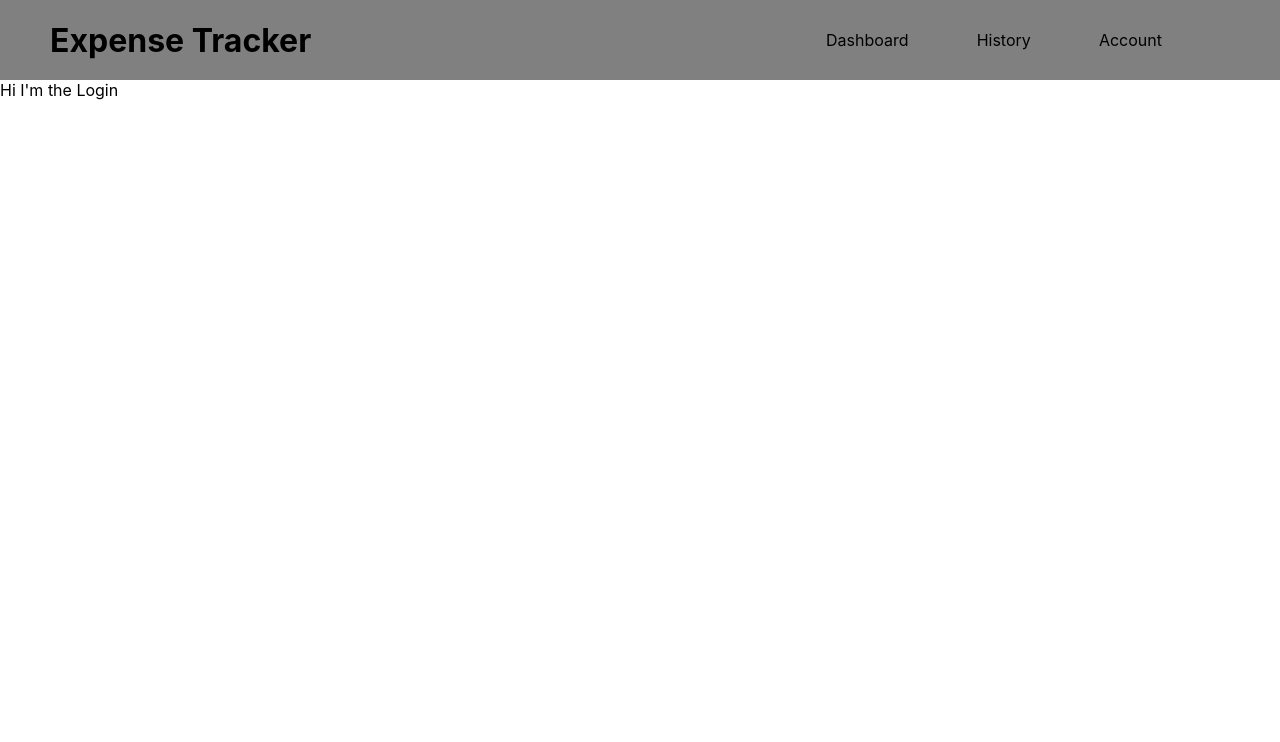
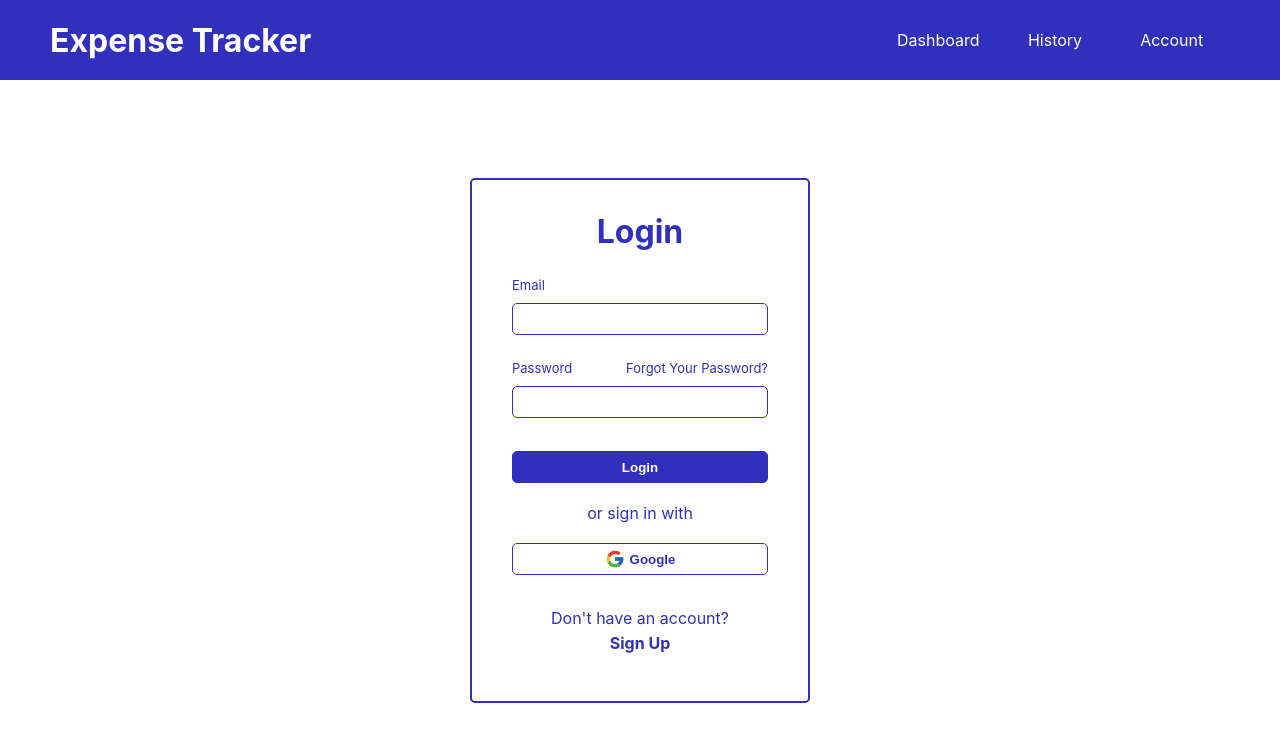
Before and after one commit to ScotttP/expense-tracker, a React (Create React App) app: page /#/ in a window 1280 px wide. Shown: the top 742 px of the page. Built offline with nearby package versions, Linux system fonts and the light colour scheme.

Commit message:
added signup and login forms

```diff
--- a/src/App.css
+++ b/src/App.css
@@ -7,3 +7,9 @@
 html {
 	scroll-behavior: smooth;
 }
+
+#content {
+	padding: 0 50px 0 50px;
+	height: 100vh;
+	/* background-color: #3030bd; */
+}
--- a/src/App.js
+++ b/src/App.js
@@ -18,6 +18,7 @@ const App = () => {
 	return (
 		<Router>
 			<Navbar></Navbar>
+			<div id="content">
 				<Switch>
 					<Route
 						exact
@@ -51,6 +52,7 @@ const App = () => {
 					<Route exact path="/Login" component={Login}></Route>
 					<Route exact path="/SignUp" component={SignUp}></Route>
 				</Switch>
+			</div>
 		</Router>
 	);
 };
--- /dev/null
+++ b/src/Components/Form.js
@@ -0,0 +1,202 @@
+import { React } from "react";
+import { Link } from "react-router-dom";
+// import Error from "../Error";
+import styled from "styled-components";
+import googleLogo from "../Assets/icons8-google.svg";
+
+const Form = (props) => {
+	const FormDiv = styled.div`
+		height: 90vh;
+
+		display: flex;
+		align-items: center;
+		justify-content: center;
+		@media only screen and (max-width: 350px) {
+			margin-top: 14px;
+		}
+	`;
+
+	const SignUpAndLoginContainer = styled.form`
+		background-color: #ffff;
+		color: #3030bd;
+		display: flex;
+		flex-direction: column;
+		border-radius: 5px;
+		align-items: center;
+
+		height: 55vh;
+		width: 25vw;
+		min-width: 340px;
+		max-width: 450px;
+		min-height: 525px;
+		max-height: 550px;
+		border: solid 2px #3030bd;
+		@media only screen and (max-width: 1500px) {
+			height: 50vh;
+			max-height: 500px;
+		}
+	`;
+
+	const FormContent = styled.div`
+		display: flex;
+		flex-direction: column;
+		align-items: center;
+		margin-top: 20px;
+		width: 20vw;
+		height: 100%;
+		min-width: 240px;
+		max-height: 550px;
+	`;
+
+	const LoginHeader = styled.h1`
+		margin: 5%;
+	`;
+
+	const FormLabels = styled.label`
+		width: 20vw;
+		min-width: 231px;
+		margin: 5%;
+		font-size: 13px;
+	`;
+
+	const FormInputs = styled.input`
+		width: 100%;
+		height: 2rem;
+		margin-top: 10px;
+		padding: 2%;
+		border: 1px solid #3030bd;
+		border-radius: 5px;
+	`;
+
+	const PasswordTextDiv = styled.div`
+		display: flex;
+		justify-content: space-between;
+	`;
+
+	const LoginButton = styled.button`
+		&:hover {
+			cursor: pointer;
+			background-color: white;
+			color: #3030bd;
+		}
+		width: 100%;
+		height: 2rem;
+		border: none;
+		border-radius: 5px;
+		background-color: #3030bd;
+		color: #fff;
+		border: 1px #3030bd solid;
+		transition: 0.3s;
+	`;
+
+	const GoogleButton = styled.button`
+		&:hover {
+			cursor: pointer;
+			background-color: #3030bd;
+			color: #fff;
+		}
+		display: flex;
+		justify-content: center;
+		align-items: center;
+		width: 100%;
+		height: 2rem;
+		border: none;
+		border-radius: 5px;
+		color: #3030bd;
+		background-color: #ffff;
+		border: 1px #3030bd solid;
+		transition: 0.3s;
+	`;
+
+	const GoogleLogo = styled.img`
+		width: 20px;
+		height: 20px;
+		margin-right: 5px;
+	`;
+
+	const DontHaveAnAccount = styled.p`
+		margin: 5% 2% 2% 2%;
+	`;
+
+	return (
+		<FormDiv>
+			{/* <span id="line"></span> */}
+			<SignUpAndLoginContainer>
+				<FormContent>
+					<LoginHeader>{props.formType}</LoginHeader>
+					<FormLabels>
+						Email
+						<br></br>
+						<FormInputs
+							id="loginEmailInput"
+							type="email"
+							// onChange={(e) => props.handleChange(e)}
+						></FormInputs>
+					</FormLabels>
+					<FormLabels>
+						<PasswordTextDiv>
+							Password
+							<Link
+								style={{ textDecoration: "none", color: "#3030bd" }}
+								to="/ForgotPassword"
+							>
+								Forgot Your Password?
+							</Link>
+						</PasswordTextDiv>
+
+						<FormInputs
+							id="loginPasswordInput"
+							type="password"
+							// onChange={(e) => props.handleChange(e)}
+						></FormInputs>
+					</FormLabels>
+					{/* <Error errors={props.errors} /> */}
+					<br></br>
+
+					<LoginButton
+					// onClick={(e) => props.loginWithEmail(e)}
+					>
+						<b>Login</b>
+					</LoginButton>
+					<br></br>
+					<p>or sign in with</p>
+					<br></br>
+					<GoogleButton
+					//onClick={(e) => props.loginWithGoogle(e)}
+					>
+						<GoogleLogo src={googleLogo}></GoogleLogo>
+						<b>Google</b>
+					</GoogleButton>
+					<br></br>
+					{props.formType === "Login" ? (
+						<>
+							<DontHaveAnAccount>Don't have an account?</DontHaveAnAccount>
+							<Link style={{ textDecoration: "none" }} to="/SignUp">
+								<b
+									// onClick={props.resetErrors}
+									style={{ textDecoration: "none", color: "#3030bd" }}
+								>
+									Sign Up
+								</b>
+							</Link>
+						</>
+					) : (
+						<>
+							<DontHaveAnAccount>Already Have An Account?</DontHaveAnAccount>
+							<Link style={{ textDecoration: "none" }} to="/Login">
+								<b
+									// onClick={props.resetErrors}
+									style={{ textDecoration: "none", color: "#3030bd" }}
+								>
+									Login
+								</b>
+							</Link>
+						</>
+					)}
+				</FormContent>
+			</SignUpAndLoginContainer>
+		</FormDiv>
+	);
+};
+
+export default Form;
--- a/src/Components/Login.js
+++ b/src/Components/Login.js
@@ -1,7 +1,8 @@
-import React from "react";
+import { React } from "react";
+import Form from "./Form";
 
-const Login = () => {
-	return <div id="login">Hi I'm the Login</div>;
+const Login = (props) => {
+	return <Form formType="Login"></Form>;
 };
 
 export default Login;
--- a/src/Components/Navbar.js
+++ b/src/Components/Navbar.js
@@ -2,12 +2,13 @@ import React, { useState } from "react";
 import { Link } from "react-router-dom";
 import styled from "styled-components";
 import { FontAwesomeIcon } from "@fortawesome/react-fontawesome";
-import { faBars } from "@fortawesome/free-solid-svg-icons";
+import { faBars, faTimes } from "@fortawesome/free-solid-svg-icons";
 
 const NavbarHeader = styled.header`
 	display: flex;
 	justify-content: space-between;
-	background-color: grey;
+	background-color: #3030bd;
+	color: #ffff;
 	height: fit-content;
 	position: sticky;
 	top: 0;
@@ -31,11 +32,25 @@ const NavbarList = styled.ul`
 	align-items: center;
 	justify-content: space-evenly;
 	list-style: none;
-	min-width: 40%;
+	min-width: 350px;
+	max-width: 410px;
 
 	a {
 		text-decoration: none;
-		color: black;
+		color: #ffff;
+		display: flex;
+		align-items: center;
+		justify-content: center;
+		height: 100%;
+		width: 100%;
+	}
+	li {
+		height: 100%;
+		width: 100%;
+		margin: 0 10px 0 10px;
+		@media screen and (max-width: 750px) {
+			margin: 10px 0 10px 0;
+		}
 	}
 	@media screen and (max-width: 750px) {
 		display: ${(props) => (props.display === "flex" ? "flex" : "none")};
@@ -46,14 +61,18 @@ const NavbarList = styled.ul`
 
 const HamburgerSpan = styled.span`
 	display: none;
+	font-size: 1.5em;
 	@media screen and (max-width: 750px) {
 		display: block;
+	}
+	&:hover {
+		cursor: pointer;
 	}
 `;
 
 const Navbar = () => {
 	const [display, setDisplay] = useState("none");
-	console.log(display);
+
 	return (
 		<NavbarHeader>
 			<NavbarLeft>
@@ -66,7 +85,17 @@ const Navbar = () => {
 						});
 					}}
 				>
-					<FontAwesomeIcon id="fontAwesomeIcon" icon={faBars}></FontAwesomeIcon>
+					{display === "none" ? (
+						<FontAwesomeIcon
+							id="fontAwesomeIcon"
+							icon={faBars}
+						></FontAwesomeIcon>
+					) : (
+						<FontAwesomeIcon
+							id="fontAwesomeIcon"
+							icon={faTimes}
+						></FontAwesomeIcon>
+					)}
 				</HamburgerSpan>
 			</NavbarLeft>
 
--- a/src/Components/SignUp.js
+++ b/src/Components/SignUp.js
@@ -1,7 +1,8 @@
-import React from "react";
+import { React } from "react";
+import Form from "./Form";
 
-const SignUp = () => {
-	return <div id="SignUp">Hi I'm the SignUp</div>;
+const SignUp = (props) => {
+	return <Form formType="SignUp"></Form>;
 };
 
 export default SignUp;
```
Also changed, not shown: src/Assets/icons8-google.svg (added). Lines whose indentation alone changed are shown as unchanged.
